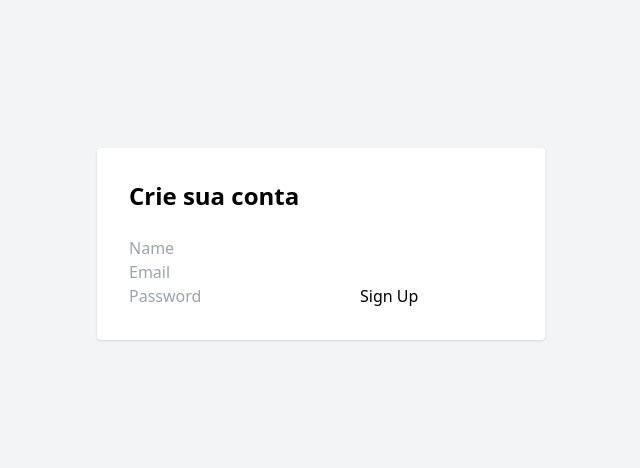
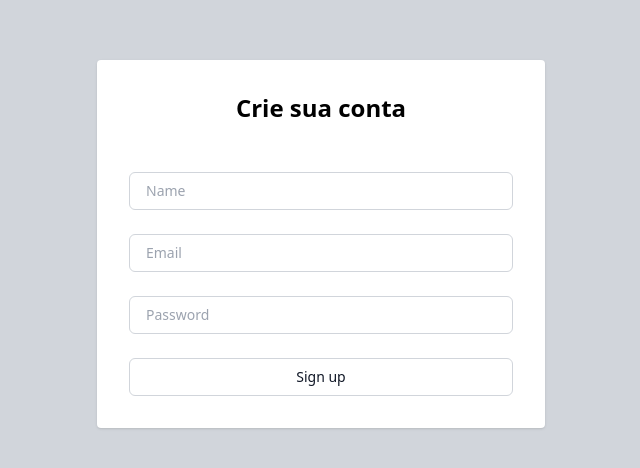
Before and after one commit to DaviRios/auth-form-next, a Next.js app: page / in a window 1280 px wide. Shown: the part 156-624 px from the top of the page, without its empty margins (319-959 px from the left). Built offline with nearby package versions, Linux system fonts and the light colour scheme.

Commit message:
input types design + map erros in password + change the content of sign up button to pending or not based on status peding

```diff
--- a/app/page.tsx
+++ b/app/page.tsx
@@ -3,9 +3,9 @@ import { SignUpForm } from './signup/form'
 
 export default function HomePage() {
   return (
-    <main className="min-h-screen flex items-center justify-center bg-gray-100">
+    <main className="min-h-screen flex items-center justify-center bg-gray-300">
       <div className="w-full max-w-md p-8 bg-white rounded shadow">
-        <h1 className="text-2xl font-bold mb-6">Crie sua conta</h1>
+        <h1 className="text-2xl font-bold mb-6 text-center">Crie sua conta</h1>
         <SignUpForm />
       </div>
     </main>
--- a/app/signup/actions.ts
+++ b/app/signup/actions.ts
@@ -3,11 +3,11 @@
 import { SignupFormSchema } from '@/app/_lib/definitions'
 
 export async function signup(state, formData) {
-    //here I gonna validate the fields
+    //here I  validate the fields
     const validationResult = SignupFormSchema.safeParse({
         name: formData.get('name'),
         email: formData.get('email'),
-        password: formData.get('password'),
+        password: formData.get('password'), // passwords returns more than 1 error, so use map to list all
     })
     if(!validationResult.success){
         return{
--- a/app/signup/form.tsx
+++ b/app/signup/form.tsx
@@ -2,22 +2,32 @@
 
 import { signup } from '@/app/signup/actions'
 import { useActionState } from 'react'
+import { inputClassName } from '@/app/signup/styles'
 
 export function SignUpForm() {
-    const [state, action] = useActionState(signup)
+    const [state, action, pending] = useActionState(signup)
 
     return (
         <form action={action}>
-            <input name='name' placeholder='Name' />
-            {state?.errors?.name && <p>{state.errors.name}</p>}
+            <input name='name' placeholder='Name' className={inputClassName} />  {/* here i use inputClassName to make all inputs standart design */}
+            {state?.errors?.name && <p className='text-red-500'>{state.errors.name}</p>}
 
-            <input name='email' placeholder='Email' />
-            {state?.errors?.email && <p>{state.errors.email}</p>}
+            <input name='email' placeholder='Email' className={inputClassName} />
+            {state?.errors?.email && <p className='text-red-500'>{state.errors.email}</p>}
 
-            <input name='password' type='password' placeholder='Password' />
-            {state?.errors?.password && <p>{state.errors.password}</p>}
+            <input name='password' type='password' placeholder='Password' className={inputClassName} />
+            {state?.errors?.password && (
+                <ul className="text-sm text-red-500 list-disc list-inside">   {/* The erros without map will colapse into one string, Using map to list erros */}
+                    {state.errors.password.map((err, idx) => (
+                        <li key={idx}>{err}</li>
+                    ))}
+                </ul>
+            )}
 
-            <button type='submit'>Sign Up</button>
+            <button type='submit' className={inputClassName} disabled={pending}>
+            {pending ? 'Subminting...' : 'Sign up'}  {/* The content of button depends of whats happening, if status pending shows Subminting, if not shows Sign up */}
+            </button>
+
         </form>
     )
 }
--- /dev/null
+++ b/app/signup/styles.ts
@@ -0,0 +1,21 @@
+// styles.ts
+export const inputClassName = `
+  w-full
+  rounded-md
+  border
+  border-gray-300
+  bg-white
+  px-4
+  py-2
+  text-sm
+  text-gray-900
+  placeholder-gray-400
+  focus:outline-none
+  focus:ring-2
+  focus:ring-blue-500
+  focus:border-blue-500
+  transition
+  ease-in-out
+  duration-150
+  mt-6
+`;
```
